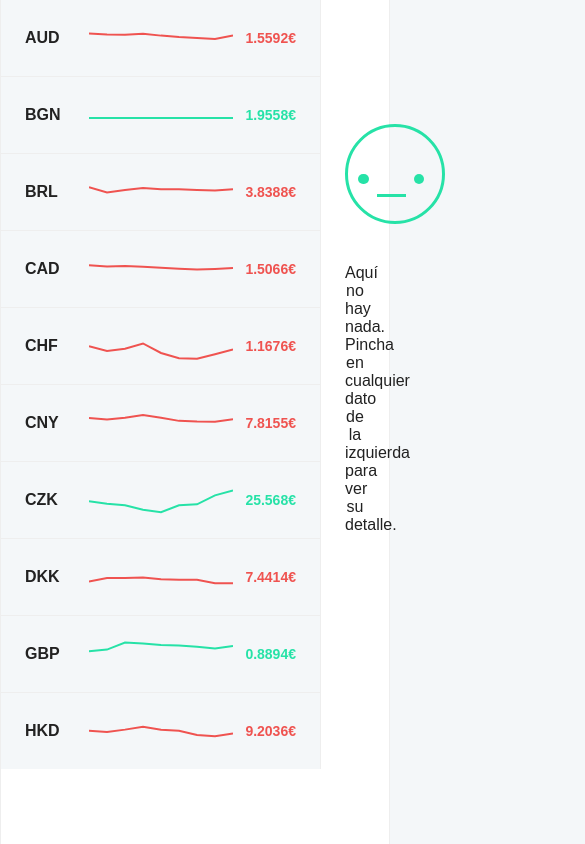
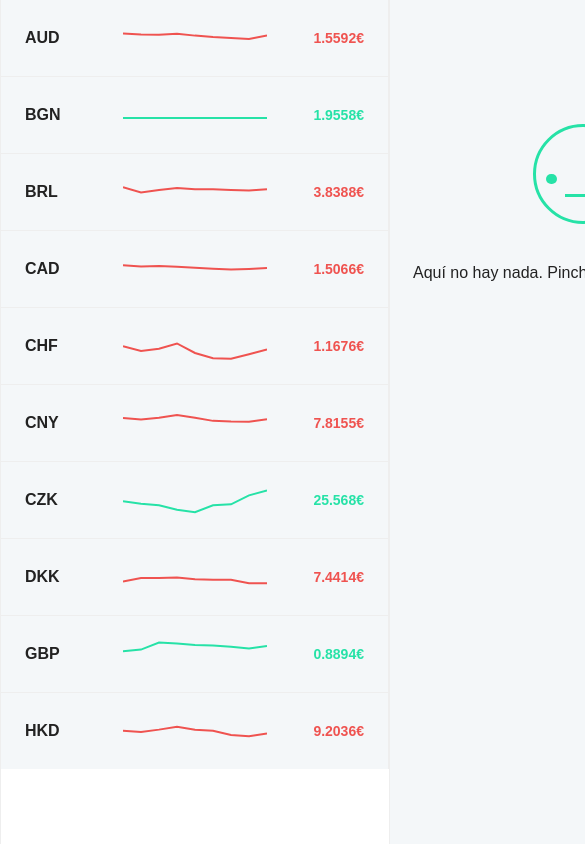
Before and after one commit to inspiratweb/stocks, a React (Create React App) app: page / in a window 390 px wide. Shown: the top 844 px of the page, 585 px wide, since content can reach past the window. Built offline with nearby package versions, Linux system fonts and the light colour scheme; the HTML template or start-up script is replaced by a standard one.

Commit message:
states animation

```diff
--- a/src/styles/App.css
+++ b/src/styles/App.css
@@ -65,14 +65,6 @@ textarea {
 .highlight-negative {
   color: #EF5350; }
 
-body {
-  font-family: "Barlow Semi Condensed", sans-serif;
-  font-weight: 600;
-  font-size: 14px;
-  line-height: 16px;
-  color: #222222;
-  background-color: #F4F7F9; }
-
 .layout {
   margin: 0 auto;
   min-height: 100vh;
@@ -89,6 +81,31 @@ body {
   .layout-main {
     padding-left: 320px;
     width: 100%; }
+
+@media only screen and (max-width: 767px) {
+  .mainWrapper {
+    overflow-x: hidden; }
+  .layout {
+    white-space: nowrap;
+    transition: transform 0.6s ease-in-out; }
+    .layout.showDetail {
+      transform: translateX(-100%); }
+    .layout-aside {
+      position: static;
+      display: inline-block;
+      width: 100%; }
+    .layout-main {
+      padding-left: 0;
+      display: inline-block;
+      vertical-align: top; } }
+
+body {
+  font-family: "Barlow Semi Condensed", sans-serif;
+  font-weight: 600;
+  font-size: 14px;
+  line-height: 16px;
+  color: #222222;
+  background-color: #F4F7F9; }
 
 .currencyList-item {
   cursor: pointer;
```
Also changed, not shown: src/styles/App.scss (+4 -3 lines), src/styles/layout/_common.scss (+27 -0 lines), src/styles/layout/_grid.scss (added, +18 -0 lines).
